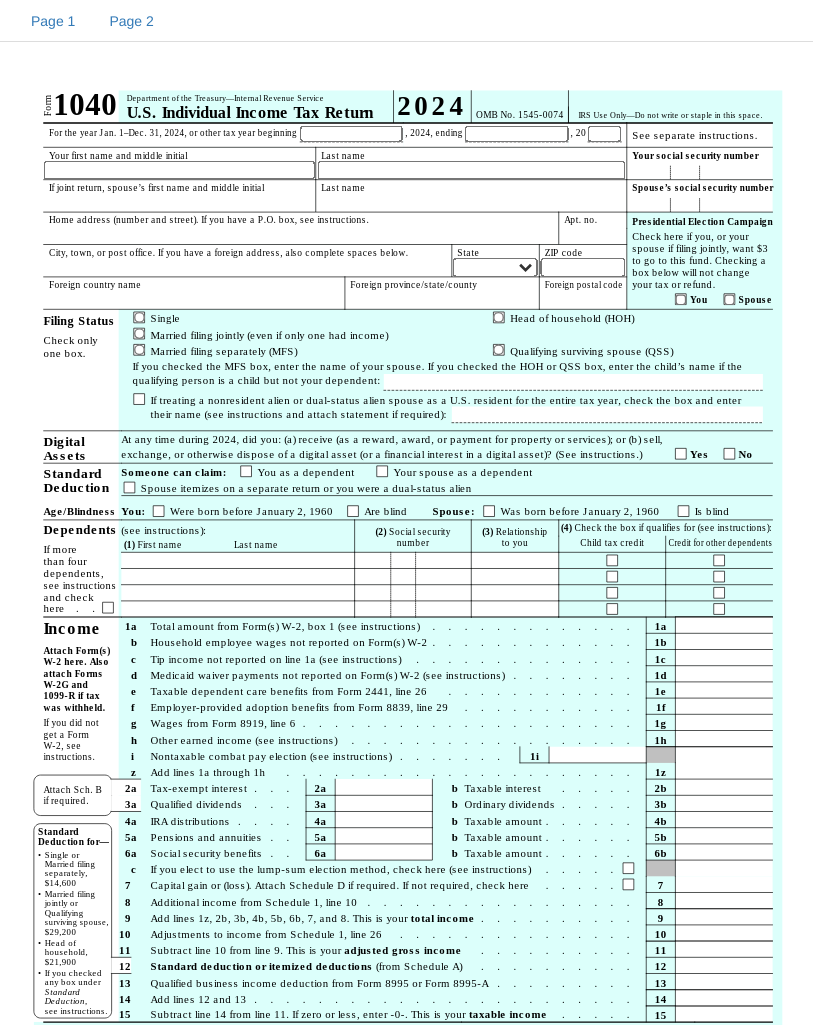
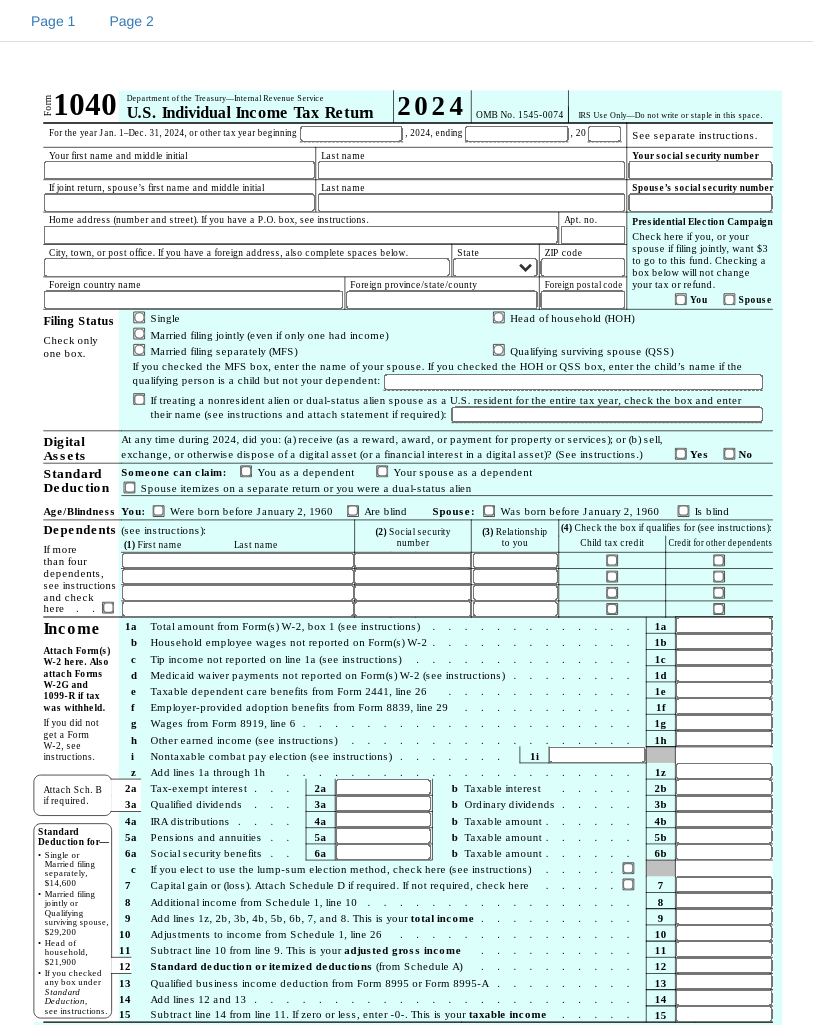
Before and after one commit to gstolarov/pdf-form, a plain HTML site: page Web/index.html in a window 1280 px wide. Shown: the top 1025 px of the page, without its empty margins (5-818 px from the left). Drawn offline with nearby package versions, Linux system fonts and the light colour scheme.

Commit message:
Add files via upload

```diff
--- a/Web/index.html
+++ b/Web/index.html
@@ -14,21 +14,26 @@
             integrity="sha384-Tc5IQib027qvyjSMfHjOMaLkfuWVxZxUPnCJA7l2mCWNIpG9mGCD8wGNIcPD7Txa"
            crossorigin="anonymous"></script>
 <style type="text/css">
-	.fade:not(.active) {
-		display: none;
+	.pdf-page {
+		position: relative;
 	}
-	.pdf-formfld {
+	.pdf-field {
 		margin: 0px;
 		position: absolute;
 		z-index: 3;
 		box-sizing: border-box;
 		line-height: 1em;
+		display:inline-block !important;
 	}
 	.pdf-page input, .pdf-page select {
+		display: none;				/* will be reset - see .pdf-field def. */
 		font-size: 0.75em;
 	}
 	.pdf-page input[type="radio"], .pdf-page input[type="checkbox"] {
 		margin-top: 0px !important;
+	}
+	.fade:not(.active) {
+		display: none;
 	}
 	@media print {
 		.invPrint {
@@ -49,7 +54,6 @@
 	function InitSvgPage(page) {
 		var url = page.attr('img'), pid = page.attr('id'),
 			zoom = parseInt(page.attr('zoom') || 100);
-		page.css({ position: 'relative' });
 		if (zoom > 1)
 			page.css({ transform: `translate(${(zoom-100)/2}%, ${(zoom-100)/2}%) scale(${zoom/100})` });
 		fetch(url).then(rsp => rsp.text()).then(function (html) {
@@ -65,18 +69,18 @@
 				if (!el.length) return;
 				['left', 'top', 'width', 'height']
 					.forEach(x => el.css(x, (parseFloat(el[0].style[x] || def.attr(x))) + 'px'))
-				el.addClass('pdf-formfld')
+				el.addClass('pdf-field')
 			});
 		});
 	}
 
 	$(document).ready(function () {
 		$('.pdf-page').each(function (i, el) { InitSvgPage($(el)); })
-	});</script>
+	});
+</script>
 </head>
 
 <body><form>
-	<div>
 	<ul class="nav nav-tabs invPrint" style="padding-left:20px">
 		<li class="nav-item"><a class="nav-link active" data-toggle="tab" data-target="#p1">
 				Page 1</a></li>
@@ -85,34 +89,154 @@
 	</ul>
 	<div id="p1" class="pdf-page tab-pane fade active in" role="tabpanel"
 		 aria-labelledby="page1-tab" img="f1040_Page1.svg" zoom=135>
-		<input type="text" id="p1_f1" title="Year Start" />
-		<input type="text" id="p1_f2" title="Year End" />
-		<input type="text" id="p1_f3" title="Year" />
-		<input type="text" id="p1_f4" title="First Name" />
-		<input type="text" id="p1_f5" title="Last Name" />
-		<select id="p1_f13" title="State">
-			<option value="" />
+		<input type="text" id="p1_f1" />
+		<input type="text" id="p1_f2" />
+		<input type="text" id="p1_f3" name="year"/>
+		<input type="text" id="p1_f4" name="firstName"/>
+		<input type="text" id="p1_f5" name="lastName"/>
+		<input type="text" id="p1_f6" />
+		<input type="text" id="p1_f7" />
+		<input type="text" id="p1_f8" />
+		<input type="text" id="p1_f9" />
+		<input type="text" id="p1_f10" />
+		<input type="text" id="p1_f11" />
+		<input type="text" id="p1_f12" />
+		<select id="p1_f13">
+			<option></option>
 			<option value="AZ">Arizona</option>
 			<option value="CA">California</option>
 		</select>
-		<input type="number" id="p1_f14" title="Zip" min="10000" max="99999" />
-		<input type="checkbox" id="p1_c1" name="Elect" value='Y' title="You"  />
-		<input type="checkbox" id="p1_c2" name="Elect" value='S' title="Spuse"  />
-		<input type="radio" id="p1_c3" name="FileStat" value='1' title="Single"  />
-		<input type="radio" id="p1_c4" name="FileStat" value='J' title="Married/Join"  />
-		<input type="radio" id="p1_c5" name="FileStat" value='S' title="Married/Separate"  />
-		<input type="radio" id="p1_c6" name="FileStat" value='H' title="Household Head"  />
-		<input type="radio" id="p1_c7" name="FileStat" value='L' title="Surviving Spouse"  />
+		<input type="text" id="p1_f14" />
+		<input type="text" id="p1_f15" />
+		<input type="text" id="p1_f16" />
+		<input type="text" id="p1_f17" />
+		<input type="checkbox" id="p1_c1" name='PresElect' value='Selft'/>
+		<input type="checkbox" id="p1_c2" name='PresElect' value='Spouse'/>
+		<input type="radio" id="p1_c3" name='FilingStat' value='Single'/>
+		<input type="radio" id="p1_c6" name='FilingStat' value='Head'/>
+		<input type="radio" id="p1_c4" name='FilingStat' value='MarriedJoint'/>
+		<input type="radio" id="p1_c5" name='FilingStat' value='MarriedSep'/>
+		<input type="radio" id="p1_c7" name='FilingStat' value='SurvSpouse'/>
+		<input type="text" id="p1_f18" />
+		<input type="checkbox" id="p1_c8" />
+		<input type="text" id="p1_f19" />
+		<input type="checkbox" id="p1_c9" />
+		<input type="checkbox" id="p1_c10" />
+		<input type="checkbox" id="p1_c11" />
+		<input type="checkbox" id="p1_c12" />
+		<input type="checkbox" id="p1_c13" />
+		<input type="checkbox" id="p1_c14" />
+		<input type="checkbox" id="p1_c15" />
+		<input type="checkbox" id="p1_c16" />
+		<input type="checkbox" id="p1_c17" />
+		<input type="text" id="p1_f20" />
+		<input type="text" id="p1_f21" />
+		<input type="text" id="p1_f22" />
+		<input type="checkbox" id="p1_c19" />
+		<input type="checkbox" id="p1_c20" />
+		<input type="text" id="p1_f23" />
+		<input type="text" id="p1_f24" />
+		<input type="text" id="p1_f25" />
+		<input type="checkbox" id="p1_c21" />
+		<input type="checkbox" id="p1_c22" />
+		<input type="text" id="p1_f26" />
+		<input type="text" id="p1_f27" />
+		<input type="text" id="p1_f28" />
+		<input type="checkbox" id="p1_c23" />
+		<input type="checkbox" id="p1_c24" />
+		<input type="text" id="p1_f29" />
+		<input type="text" id="p1_f30" />
+		<input type="text" id="p1_f31" />
+		<input type="checkbox" id="p1_c18" />
+		<input type="checkbox" id="p1_c25" />
+		<input type="checkbox" id="p1_c26" />
+		<input type="text" id="p1_f32" />
+		<input type="text" id="p1_f33" />
+		<input type="text" id="p1_f34" />
+		<input type="text" id="p1_f35" />
+		<input type="text" id="p1_f36" />
+		<input type="text" id="p1_f37" />
+		<input type="text" id="p1_f38" />
+		<input type="text" id="p1_f39" />
+		<input type="text" id="p1_f40" />
+		<input type="text" id="p1_f41" />
+		<input type="text" id="p1_f42" />
+		<input type="text" id="p1_f43" />
+		<input type="text" id="p1_f44" />
+		<input type="text" id="p1_f45" />
+		<input type="text" id="p1_f46" />
+		<input type="text" id="p1_f47" />
+		<input type="text" id="p1_f48" />
+		<input type="text" id="p1_f49" />
+		<input type="text" id="p1_f50" />
+		<input type="text" id="p1_f51" />
+		<input type="checkbox" id="p1_c27" />
+		<input type="text" id="p1_f52" />
+		<input type="checkbox" id="p1_c28" />
+		<input type="text" id="p1_f53" />
+		<input type="text" id="p1_f54" />
+		<input type="text" id="p1_f55" />
+		<input type="text" id="p1_f56" />
+		<input type="text" id="p1_f57" />
+		<input type="text" id="p1_f58" />
+		<input type="text" id="p1_f59" />
+		<input type="text" id="p1_f60" />
 	</div>
 	<div id="p2" class="pdf-page tab-pane fade" role="tabpanel"
 		 aria-labelledby="page2-tab" img="f1040_Page2.svg" zoom=135>
-		<input id="p2_c1" type="checkbox" name='OthForms' value='8814'/>
-		<input id="p2_c2" type="checkbox" name='OthForms' value='4972'/>
-		<input id="p2_c3" type="checkbox" name='OthForms' value='OTH'/>
-		<input id="p2_f1" type='text' title="OthFormNo"/>
-		<input id="p2_f2" type='number' title="Tax"/>
-		<input id="p2_f3" type='number' title="AmtFromS2L3"/>
-	</div>
+		<input type="checkbox" id="p2_c1"  />
+		<input type="checkbox" id="p2_c2"  />
+		<input type="checkbox" id="p2_c3"  />
+		<input type="text" id="p2_f1"  />
+		<input type="text" id="p2_f2"  />
+		<input type="text" id="p2_f3"  />
+		<input type="text" id="p2_f4"  />
+		<input type="text" id="p2_f5"  />
+		<input type="text" id="p2_f6"  />
+		<input type="text" id="p2_f7"  />
+		<input type="text" id="p2_f8"  />
+		<input type="text" id="p2_f9"  />
+		<input type="text" id="p2_f10"  />
+		<input type="text" id="p2_f11"  />
+		<input type="text" id="p2_f12"  />
+		<input type="text" id="p2_f13"  />
+		<input type="text" id="p2_f14"  />
+		<input type="text" id="p2_f15"  />
+		<input type="text" id="p2_f16"  />
+		<input type="text" id="p2_f17"  />
+		<input type="text" id="p2_f18"  />
+		<input type="text" id="p2_f19"  />
+		<input type="text" id="p2_f20"  />
+		<input type="text" id="p2_f21"  />
+		<input type="text" id="p2_f22"  />
+		<input type="text" id="p2_f23"  />
+		<input type="text" id="p2_f24"  />
+		<input type="checkbox" id="p2_c4"  />
+		<input type="text" id="p2_f25"  />
+		<input type="checkbox" id="p2_c5"  />
+		<input type="checkbox" id="p2_c6"  />
+		<input type="text" id="p2_f26"  />
+		<input type="text" id="p2_f27"  />
+		<input type="text" id="p2_f28"  />
+		<input type="text" id="p2_f29"  />
+		<input type="checkbox" id="p2_c7"  />
+		<input type="checkbox" id="p2_c8"  />
+		<input type="text" id="p2_f30"  />
+		<input type="text" id="p2_f31"  />
+		<input type="text" id="p2_f32"  />
+		<input type="text" id="p2_f33"  />
+		<input type="text" id="p2_f34"  />
+		<input type="text" id="p2_f35"  />
+		<input type="text" id="p2_f36"  />
+		<input type="text" id="p2_f37"  />
+		<input type="text" id="p2_f38"  />
+		<input type="text" id="p2_f39"  />
+		<input type="text" id="p2_f40"  />
+		<input type="checkbox" id="p2_c9"  />
+		<input type="text" id="p2_f41"  />
+		<input type="text" id="p2_f42"  />
+		<input type="text" id="p2_f43"  />
+		<input type="text" id="p2_f44"  />
 	</div>
 </form></body>
 </html>
```
